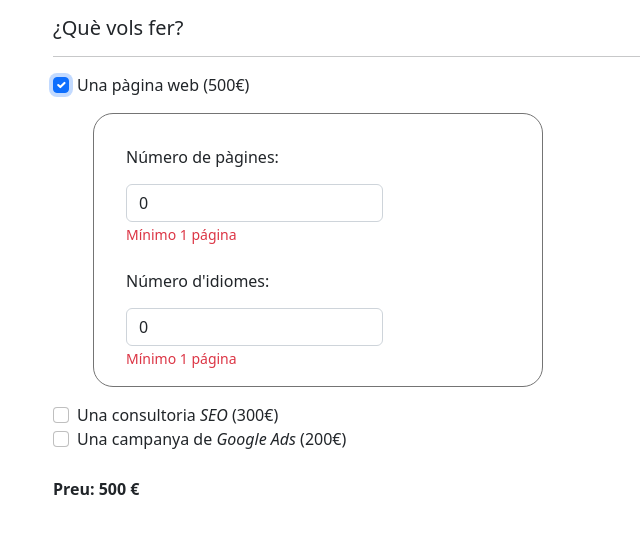
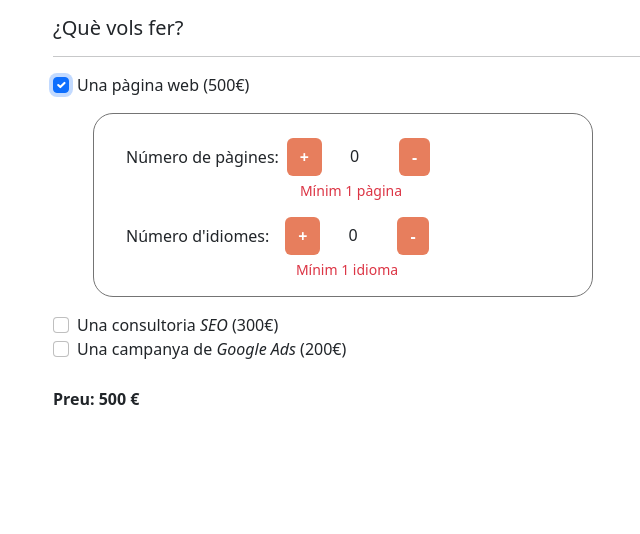
Before and after one commit to tonimjdev/sprint-7-pressupost, an Angular app: page / in a window 1280 px wide. Both pictures are taken after a click on the checkbox 90 px from the left and 85 px from the top of the page. Shown: the top 534 px of the page, without its empty margins (29-669 px from the left). Built offline with nearby package versions, Linux system fonts and the light colour scheme.

Commit message:
Exercici 3 - Botons & Funcions per càlcul a temps real

```diff
--- a/src/app/pressupost/panell/panell.component.css
+++ b/src/app/pressupost/panell/panell.component.css
@@ -1,7 +1,20 @@
 .panellClass {
-    max-width: 450px;
+    width: 500px;
     padding: 1.5em 1em 1em 2em;
     margin: 1em;
     border: 1px solid rgb(116, 116, 116);
     border-radius: 20px;
 }
+.panellClass input {
+    width: 45px;
+    border: none;
+}
+.panellClass button {
+  background-color: rgb(231, 126, 93);
+}
+/* Treiem fletxes input tipus number */
+input[type=number]::-webkit-inner-spin-button,
+input[type=number]::-webkit-outer-spin-button {
+  -webkit-appearance: none;
+  margin: 0;
+}
--- a/src/app/pressupost/panell/panell.component.html
+++ b/src/app/pressupost/panell/panell.component.html
@@ -1,41 +1,74 @@
 <div class="panellClass">
-  <form class="form-group row g-2" [formGroup]="panellFormulari">
+  <form class="form-group" [formGroup]="panellFormulari">
+    <div class="row g-2">
       <div class="col-auto">
         <label for="labelPag" class="col-form-label">Número de pàgines: </label>
+      </div>
+
+      <div class="col-auto">
+        <button class="btn text-white fw-bold me-2" (click)="sumar('pagines')">
+          +
+        </button>
       </div>
       <div class="col-auto">
         <input
           type="number"
-        class="form-control"
+          class="form-control me-2"
+          [(ngModel)]="pagines"
           formControlName="pagControl"
           id="labelPag"
           (change)="totalWebOpcions()"
           (change)="onPropagar()"
         />
-      <span class="form-text text-danger" *ngIf="campEsValid('pagControl')">
-        Mínimo 1 página
+      </div>
+      <div class="col-auto">
+        <button class="btn text-white fw-bold" (click)="restar('pagines')">
+          -
+        </button>
+      </div>
+      <span
+        class="form-text text-danger text-center"
+        *ngIf="campEsValid('pagControl')"
+      >
+        Mínim 1 pàgina
       </span>
-    </div>
+
       <div class="row g-2">
         <div class="col-auto">
-        <label for="labelIdiomes" class="col-form-label"
+          <label for="labelIdiomes" class="col-form-label me-2"
             >Número d'idiomes:
           </label>
         </div>
         <div class="col-auto">
+          <button
+            class="btn text-white fw-bold me-2"
+            (click)="sumar('idiomes')"
+          >
+            +
+          </button>
+        </div>
+        <div class="col-auto">
           <input
+            value="{{ idiomes }}"
             type="number"
-          class="form-control"
+            class="form-control me-2"
+            [(ngModel)]="idiomes"
             formControlName="idiomaControl"
             id="labelIdiomes"
             (change)="totalWebOpcions()"
             (change)="onPropagar()"
           />
+        </div>
+        <div class="col-auto">
+          <button class="btn text-white fw-bold" (click)="restar('idiomes')">
+            -
+          </button>
+        </div>
         <span
-          class="form-text text-danger"
+          class="form-text text-danger text-center"
           *ngIf="campEsValid('idiomaControl')"
         >
-          Mínimo 1 página
+          Mínim 1 idioma
         </span>
       </div>
     </div>
--- a/src/app/pressupost/panell/panell.component.ts
+++ b/src/app/pressupost/panell/panell.component.ts
@@ -11,33 +11,41 @@ import { PressupostService } from '../services/pressupost.service';
 export class PanellComponent {
   // Formulari reactiu validators (minim 1 pag 1 idioma)
   panellFormulari: FormGroup = this.fb.group({
-    pagControl: [0, [Validators.required, Validators.min(1)]],
-    idiomaControl: [0, [Validators.required, Validators.min(1)]],
+    pagControl: [1, [Validators.required, Validators.min(1)]],
+    idiomaControl: [1, [Validators.required, Validators.min(1)]],
   });
+
   // Missatge error a l'HTML si no passa validació
   campEsValid(campo: string) {
     return this.panellFormulari.controls[campo].errors;
   }
-  pagines: number = 1;
-  idiomes: number = 1;
+
+  // Variables
+  pagines: number = 0;
+  idiomes: number = 0;
   totalOpcionsWeb: number = 0;
 
-  // Injectem el servei pressupost
+  // Injectem el servei pressupost al constructor
   constructor(
     public pressupostService: PressupostService,
     private fb: FormBuilder
   ) {}
 
+  cridarServeiOpcionsWeb() {
+    if (this.pagines < 1 || this.idiomes < 1) this.totalOpcionsWeb = 0;
+    else {
+      this.totalOpcionsWeb = this.pressupostService.calcOpcionsWeb(
+        this.pagines,
+        this.idiomes
+      );
+    }
+  }
+
   // Mètode que retorna el Total Opcions Web utilitzant el servei
   totalWebOpcions() {
     this.pagines = Number(this.panellFormulari.get('pagControl')?.value);
     this.idiomes = Number(this.panellFormulari.get('idiomaControl')?.value);
-    if (this.pagines < 1 || this.idiomes < 1) this.totalOpcionsWeb = 0;
-    else
-      this.totalOpcionsWeb = this.pressupostService.calcOpcionsWeb(
-        this.pagines,
-        this.idiomes
-      );
+    this.cridarServeiOpcionsWeb();
   }
 
   // Enviem Total Opcions Web al component pare "Home" amb @Output
@@ -46,4 +54,18 @@ export class PanellComponent {
   onPropagar() {
     this.propagar.emit(this.totalOpcionsWeb);
   }
+
+  // Operar amb botons
+  sumar(servei: string) {
+    servei === 'pagines' ? this.pagines++ : this.idiomes++;
+
+    this.cridarServeiOpcionsWeb();
+    this.onPropagar();
+  }
+  restar(servei: string) {
+    servei === 'pagines' ? this.pagines-- : this.idiomes--;
+
+    this.cridarServeiOpcionsWeb();
+    this.onPropagar();
+  }
 }
```
Lines whose indentation alone changed are shown as unchanged.
